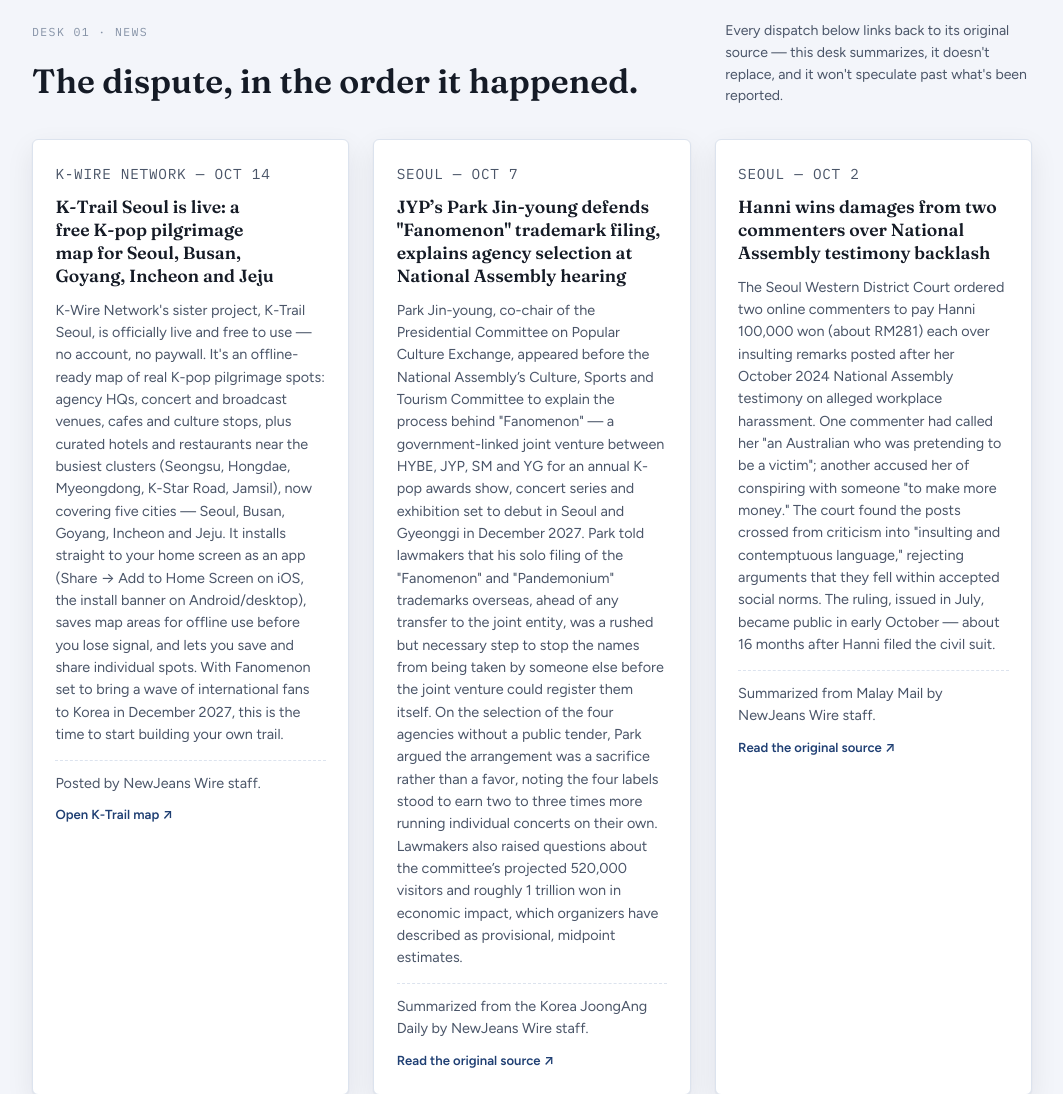
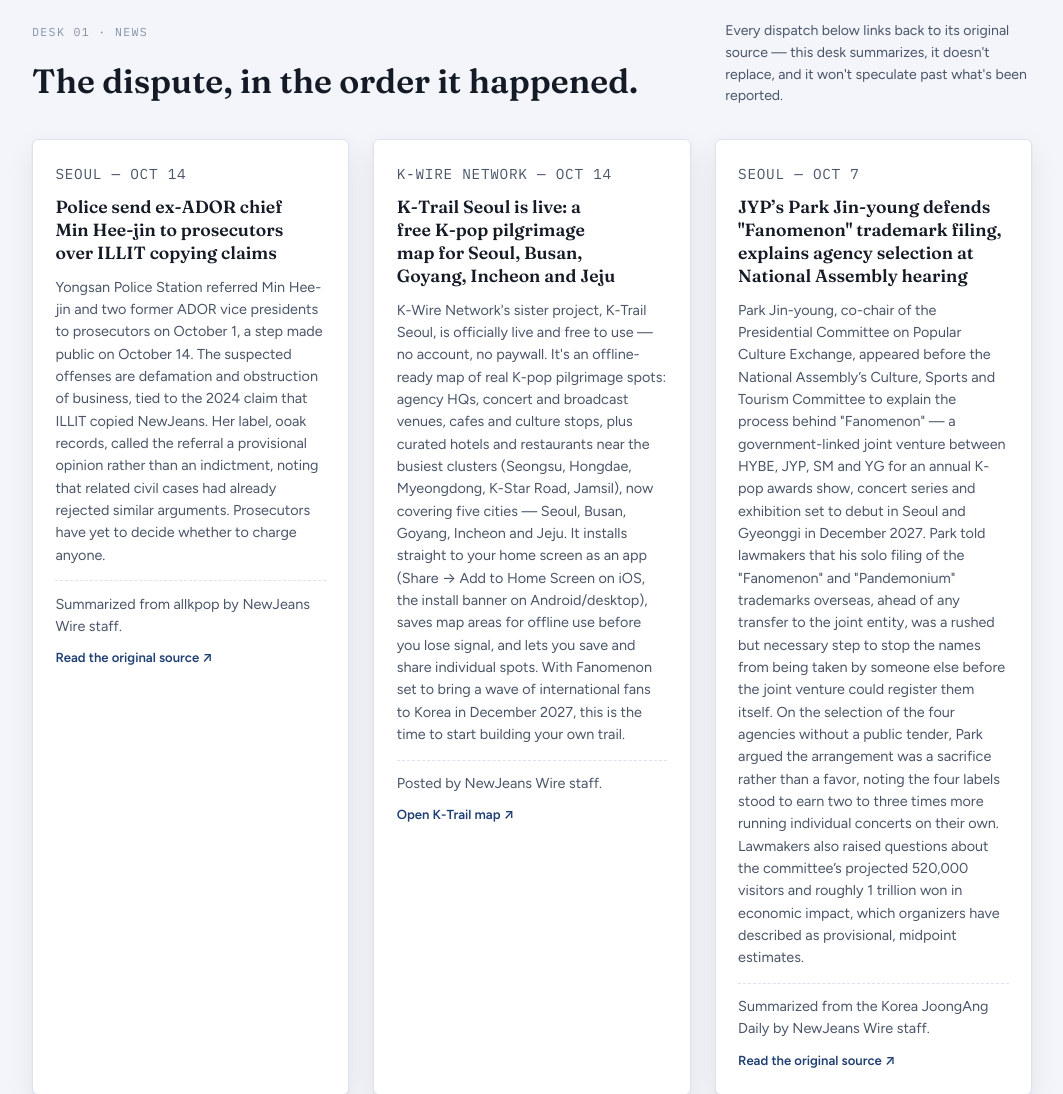
Before and after one commit to fhzl0117-hue/newjeans-wire, a plain HTML site: page index.html in a window 1280 px wide. Shown: the part 1640-2734 px from the top of the page, without its empty margins (108-1171 px from the left). Drawn offline with Linux system fonts and the light colour scheme.

Commit message:
Weekly update: Oct 19 news + Signal

```diff
--- a/index.html
+++ b/index.html
@@ -298,6 +298,13 @@
         </div>
         <div class="dispatch-grid">
           <article class="dispatch">
+<p class="dispatch__eyebrow"><span>SEOUL — OCT 14</span></p>
+<h3>Police send ex-ADOR chief Min Hee-jin to prosecutors over ILLIT copying claims</h3>
+<p>Yongsan Police Station referred Min Hee-jin and two former ADOR vice presidents to prosecutors on October 1, a step made public on October 14. The suspected offenses are defamation and obstruction of business, tied to the 2024 claim that ILLIT copied NewJeans. Her label, ooak records, called the referral a provisional opinion rather than an indictment, noting that related civil cases had already rejected similar arguments. Prosecutors have yet to decide whether to charge anyone.</p>
+<p class="dispatch__credit">Summarized from allkpop by NewJeans Wire staff.</p>
+<a class="dispatch__link" href="https://www.allkpop.com/article/2026/10/min-hee-jin-referred-to-prosecution-over-illit-plagiarism-claims-her-side-pushes-back" target="_blank" rel="noopener">Read the original source &#8599;</a>
+</article>
+<article class="dispatch">
           <p class="dispatch__eyebrow"><span>K-WIRE NETWORK — OCT 14</span></p>
           <h3>K-Trail Seoul is live: a free K-pop pilgrimage map for Seoul, Busan, Goyang, Incheon and Jeju</h3>
           <p>K-Wire Network's sister project, K-Trail Seoul, is officially live and free to use — no account, no paywall. It's an offline-ready map of real K-pop pilgrimage spots: agency HQs, concert and broadcast venues, cafes and culture stops, plus curated hotels and restaurants near the busiest clusters (Seongsu, Hongdae, Myeongdong, K-Star Road, Jamsil), now covering five cities &mdash; Seoul, Busan, Goyang, Incheon and Jeju. It installs straight to your home screen as an app (Share &rarr; Add to Home Screen on iOS, the install banner on Android/desktop), saves map areas for offline use before you lose signal, and lets you save and share individual spots. With Fanomenon set to bring a wave of international fans to Korea in December 2027, this is the time to start building your own trail.</p>
```
